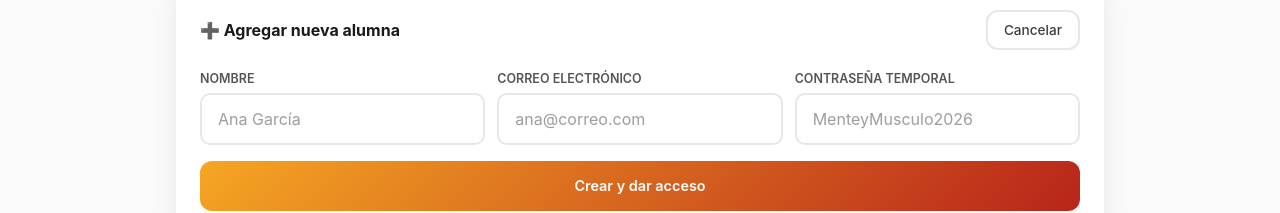
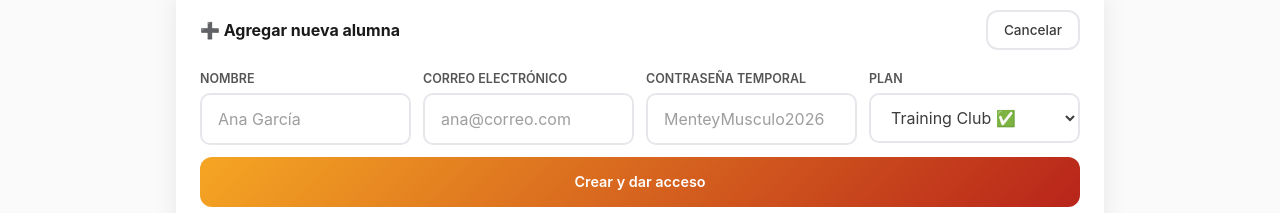
Before and after one commit to Menteymusculo-glitch/nutri-virtual, a Next.js app: page /admin in a window 1280 px wide. Both pictures are taken after a click on the button "Nueva alumna". Shown: the part 272-485 px from the top of the page. Built offline with nearby package versions, Linux system fonts and the light colour scheme; no server answers.

Commit message:
fix: admin form now assigns correct plan on user creation

```diff
--- a/src/app/admin/page.tsx
+++ b/src/app/admin/page.tsx
@@ -31,8 +31,11 @@ export default function AdminPage() {
   const [newEmail, setNewEmail] = useState('')
   const [newPassword, setNewPassword] = useState('')
   const [newName, setNewName] = useState('')
+  const [newPlan, setNewPlan] = useState('training_club')
   const [createLoading, setCreateLoading] = useState(false)
   const [createMsg, setCreateMsg] = useState<{ text: string; ok: boolean } | null>(null)
+
+  const TOOL_PLANS = ['training_club', 'premium']
 
   const fetchUsers = async () => {
     const res = await fetch('/api/admin/users')
@@ -110,17 +113,18 @@ export default function AdminPage() {
       const res = await fetch('/api/admin/users', {
         method: 'POST',
         headers: { 'Content-Type': 'application/json' },
-        body: JSON.stringify({ email: newEmail, password: newPassword, name: newName }),
+        body: JSON.stringify({ email: newEmail, password: newPassword, name: newName, plan: newPlan }),
       })
       const data = await res.json()
       if (!res.ok) {
         setCreateMsg({ text: data.error || 'Error al crear la cuenta.', ok: false })
         return
       }
-      setCreateMsg({ text: `✓ Cuenta creada para ${newEmail}`, ok: true })
+      setCreateMsg({ text: `✓ Cuenta creada para ${newEmail} (plan: ${newPlan})`, ok: true })
       setNewEmail('')
       setNewPassword('')
       setNewName('')
+      setNewPlan('training_club')
       setShowCreateForm(false)
       await fetchUsers()
     } catch {
@@ -209,7 +213,7 @@ export default function AdminPage() {
           {showCreateForm && (
             <form onSubmit={createUser}>
               <div
-                style={{ display: 'grid', gridTemplateColumns: '1fr 1fr 1fr', gap: '0.75rem', marginBottom: '1rem' }}
+                style={{ display: 'grid', gridTemplateColumns: '1fr 1fr 1fr 1fr', gap: '0.75rem', marginBottom: '0.75rem' }}
               >
                 <div>
                   <label style={{ display: 'block', fontSize: '0.78rem', fontWeight: 600, color: '#555', marginBottom: '0.3rem', textTransform: 'uppercase' }}>
@@ -249,7 +253,30 @@ export default function AdminPage() {
                     minLength={8}
                   />
                 </div>
+                <div>
+                  <label style={{ display: 'block', fontSize: '0.78rem', fontWeight: 600, color: '#555', marginBottom: '0.3rem', textTransform: 'uppercase' }}>
+                    Plan
+                  </label>
+                  <select
+                    className="input-field"
+                    value={newPlan}
+                    onChange={(e) => setNewPlan(e.target.value)}
+                    style={{ width: '100%' }}
+                  >
+                    <option value="training_club">Training Club ✅</option>
+                    <option value="premium">Premium ✅</option>
+                    <option value="gym_virtual_core">Gym Virtual Core</option>
+                    <option value="legacy">Legacy</option>
+                    <option value="plan_equipo">Plan Equipo</option>
+                    <option value="manual">Manual (sin herramientas)</option>
+                  </select>
+                </div>
               </div>
+              {!TOOL_PLANS.includes(newPlan) && (
+                <p style={{ fontSize: '0.8rem', color: '#B8241A', marginBottom: '0.75rem' }}>
+                  ⚠️ Este plan <strong>no tiene acceso</strong> a Nutri Virtual ni Motor de Identidad. Elige Training Club o Premium para acceso completo.
+                </p>
+              )}
 
               {createMsg && (
                 <p style={{ color: createMsg.ok ? '#16a34a' : '#B8241A', fontSize: '0.85rem', marginBottom: '0.75rem' }}>
--- a/src/app/api/admin/access/route.ts
+++ b/src/app/api/admin/access/route.ts
@@ -7,7 +7,7 @@ export async function PATCH(req: NextRequest) {
     return NextResponse.json({ error: 'No autorizado.' }, { status: 401 })
   }
 
-  const { userId, email, status, role } = await req.json()
+  const { userId, email, status, role, plan } = await req.json()
   if (!userId) {
     return NextResponse.json({ error: 'userId requerido.' }, { status: 400 })
   }
@@ -45,7 +45,7 @@ export async function PATCH(req: NextRequest) {
       email: email ?? '',
       status: status ?? 'active',
       role: role ?? 'member',
-      plan: 'manual',
+      plan: plan ?? 'manual',
       source: 'manual',
     })
   }
--- a/src/app/api/admin/users/route.ts
+++ b/src/app/api/admin/users/route.ts
@@ -40,7 +40,7 @@ export async function POST(req: NextRequest) {
     return NextResponse.json({ error: 'No autorizado.' }, { status: 401 })
   }
 
-  const { email, password, name } = await req.json()
+  const { email, password, name, plan } = await req.json()
   if (!email || !password) {
     return NextResponse.json({ error: 'Correo y contraseña son requeridos.' }, { status: 400 })
   }
@@ -56,11 +56,14 @@ export async function POST(req: NextRequest) {
     return NextResponse.json({ error: createError.message }, { status: 400 })
   }
 
+  const VALID_PLANS = ['training_club', 'premium', 'gym_virtual_core', 'legacy', 'plan_equipo', 'manual']
+  const resolvedPlan = plan && VALID_PLANS.includes(plan) ? plan : 'training_club'
+
   await supabaseAdmin.from('access').insert({
     user_id: newUser.user.id,
     email: email.trim().toLowerCase(),
     status: 'active',
-    plan: 'manual',
+    plan: resolvedPlan,
     source: 'manual',
   })
 
```
